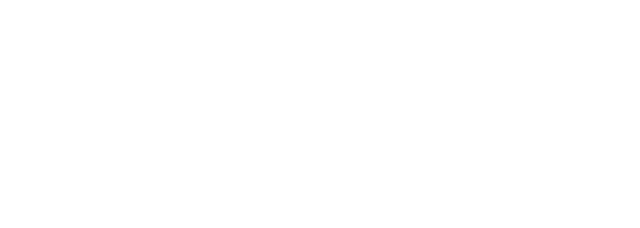
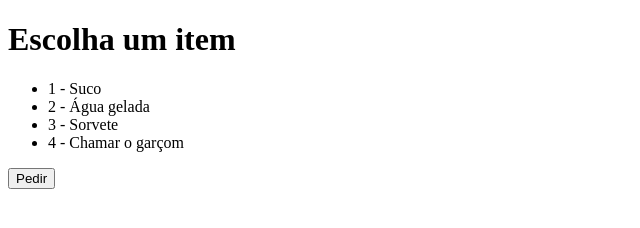
Before and after one commit to Andrey310397/JS_I, a plain HTML site: page index.html in a window 1280 px wide. Shown: the whole page, without its empty margins (0-640 px from the left). Drawn offline with Linux system fonts and the light colour scheme.

Commit message:
Comando Case

```diff
--- a/index.html
+++ b/index.html
@@ -9,7 +9,15 @@
 
 <body>
 
+    <h1>Escolha um item</h1>
+    <ul>
+        <li>1 - Suco</li>
+        <li>2 - Água gelada</li>
+        <li>3 - Sorvete</li>
+        <li>4 - Chamar o garçom</li>
+    </ul>
 
+    <button onclick="pedir()">Pedir</button>
 
     <!-- JS -->
     <script src="script.js"></script>
--- a/script.js
+++ b/script.js
@@ -1,15 +1,27 @@
-// while -> Enquanto
-/* let x = 5
+// Switch -> Casp
+function pedir() {
+    let valor = prompt("Digite um valor de 1 a 4: ")
 
-while (x < 10) {
-document.write("<br> O valor do x é: " + x)
+    switch (Number(valor)) {
+        case 1:
+            alert("Você escolheu 1 = suco")
+            break
 
-Aumentando o valor do X
-x++
-} */
+        case 2:
+            alert("Você escolheu 2 = Água gelada")
+            break
 
-// for -> para
-// para(valor; condição;ação){}
-/*for (a = 0; a < 10; a++) {
-    document.write("<br> O valor do a é: " + a)
-}*/
+        case 3:
+            alert("Você escolheu 3 = Sorvete")
+            break
+
+        case 4:
+            alert("Você chamou o garçom")
+            break
+
+        default:
+            alert("Escolha uma opção entre 1 a 4")
+            break
+    }
+
+}
```
